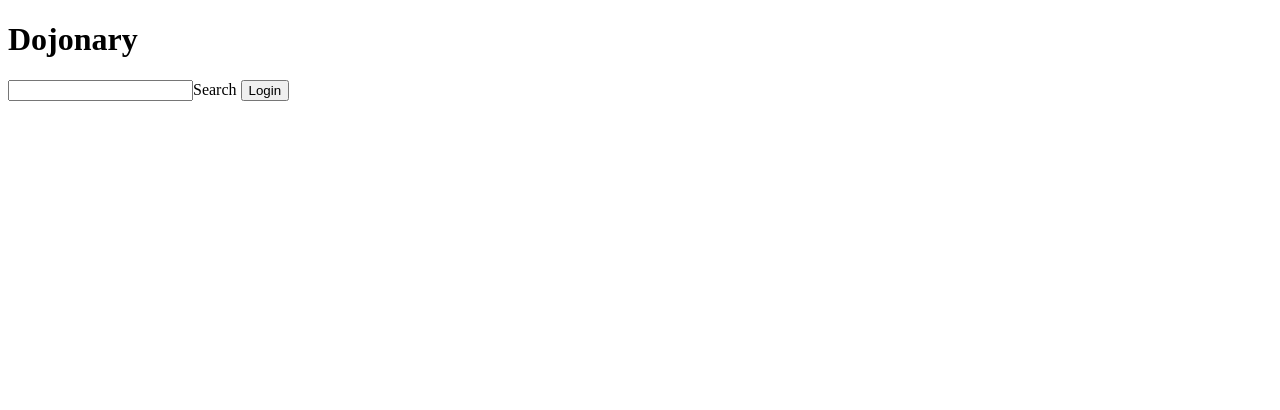
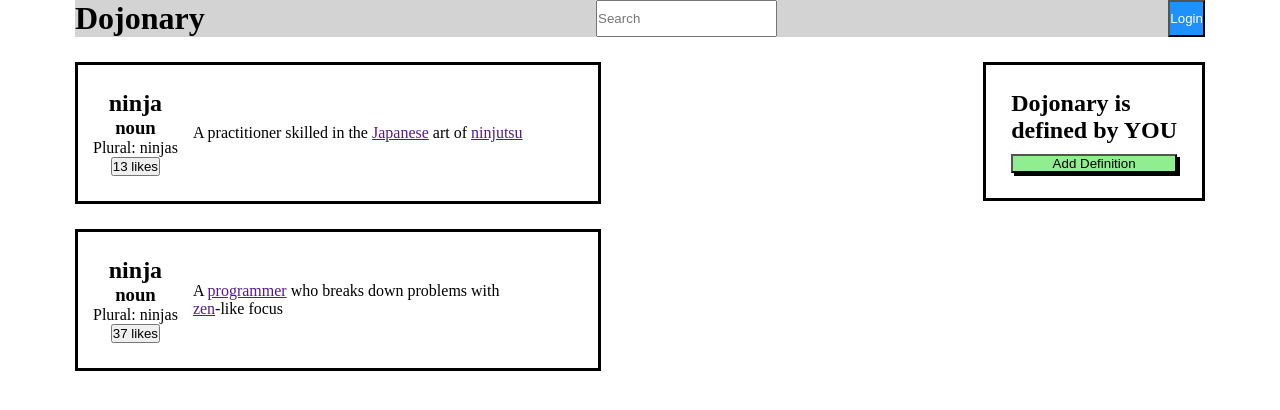
Before and after one commit to bafujizawa/Web-Fundamentals, a plain HTML site: page Fujizawa_Brad_Button_Clicker.html in a window 1280 px wide. Drawn offline with Linux system fonts and the light colour scheme.

Commit message:
initial commit

```diff
--- a/Fujizawa_Brad_Button_Clicker.css
+++ b/Fujizawa_Brad_Button_Clicker.css
@@ -0,0 +1,78 @@
+* {
+    margin: 0px;
+    padding: 0px;
+}
+
+#add-def {
+    border: solid black 3px;
+    margin-top: 25px;
+    padding: 25px;
+    display: flex;
+    flex-direction: column;
+
+}
+
+#content-body {
+    display: flex;
+    flex-direction: row;
+    justify-content: space-between;
+}
+
+#def-button {
+    margin-top: 10px;
+    background-color: lightgreen;
+    box-shadow: 3px 3px black;
+}
+
+#flexbox {
+    display: flex;
+    flex-direction: column;
+}
+
+.left-card {
+    display: flex;
+    flex-direction: column;
+    align-items: center;
+    margin-right: 15px;
+}
+
+#left-side {
+    margin-left: 75px;
+    display: flex;
+    flex-direction: column;
+}
+
+#login-button {
+    background-color: dodgerblue;
+    color: white;
+}
+
+.right-card {
+    /* padding: 25px; */
+}
+
+
+#right-side {
+    margin-right: 75px;
+    margin-left: 15px;
+}
+
+#nav-bar {
+    background-color: lightgray;
+    display: flex;
+    flex-direction: row;
+    margin-left: 75px;
+    margin-right: 75px;
+    justify-content: space-between;
+}
+
+.word-card {
+    border: solid black 3px;
+    margin-top: 25px;
+    padding: 10px 75px 10px 15px;
+    display: flex;
+    flex-direction: row;
+    padding-top: 25px;
+    padding-bottom: 25px;
+    align-items: center;
+}
--- a/Fujizawa_Brad_Button_Clicker.html
+++ b/Fujizawa_Brad_Button_Clicker.html
@@ -4,18 +4,51 @@
     <meta charset="UTF-8">
     <meta http-equiv="X-UA-Compatible" content="IE=edge">
     <meta name="viewport" content="width=device-width, initial-scale=1.0">
+    <link rel="stylesheet" href="Fujizawa_Brad_Button_Clicker.css">
     <title>Dojonary</title>
 </head>
 <body>
     <div id="flexbox">
         <div id="nav-bar">
             <h1>Dojonary</h1>
-            <input type="text">Search
-            <button>Login</button>
+            <input type="text" placeholder="Search">
+            <button id="login-button" onclick="logout(this)">Login</button>
         </div>
-        <div id="left-side">
-            <div class=""></div>
+        <div id="content-body">
+            <div id="left-side">
+                <div class="word-card">
+                    <div class="left-card">
+                        <h2>ninja</h2>
+                        <h3>noun</h3>
+                        <p>Plural: ninjas</p>
+                        <button class="likes" onclick="myFunction()">13 likes</button>
+                    </div>
+                    <div class="right-card">
+                        <p>A practitioner skilled in the <a href="">Japanese</a> art of <a href="">ninjutsu</a></p>
+                    </div>
+                </div>
+                <div class="word-card">
+                    <div class="left-card">
+                        <h2>ninja</h2>
+                        <h3>noun</h3>
+                        <p>Plural: ninjas</p>
+                        <button class="likes" onclick="myFunction()">37 likes</button>
+                    </div>
+                    <div class="right-card">
+                        <p>A <a href="">programmer</a> who breaks down problems with <br>
+                             <a href="">zen</a>-like focus</p>
+                    </div>
+                </div>
+            </div>
+            <div id="right-side">
+                <div id="add-def">
+                    <h2>Dojonary is <br>
+                    defined by YOU</h2>
+                    <button onclick="hide(this)" id="def-button">Add Definition</button>
+                </div>
+            </div>
         </div>
     </div>
+    <script src="Fujizawa_Brad_Button_Clicker.js"></script>
 </body>
 </html>
--- /dev/null
+++ b/Fujizawa_Brad_Button_Clicker.js
@@ -0,0 +1,14 @@
+function logout(elem)
+{
+    elem.innerText = "Logout";
+}
+
+function hide(elem)
+{
+    elem.parentElement.remove();
+}
+
+function myFunction()
+{
+    alert("Ninja was liked");
+}
```
